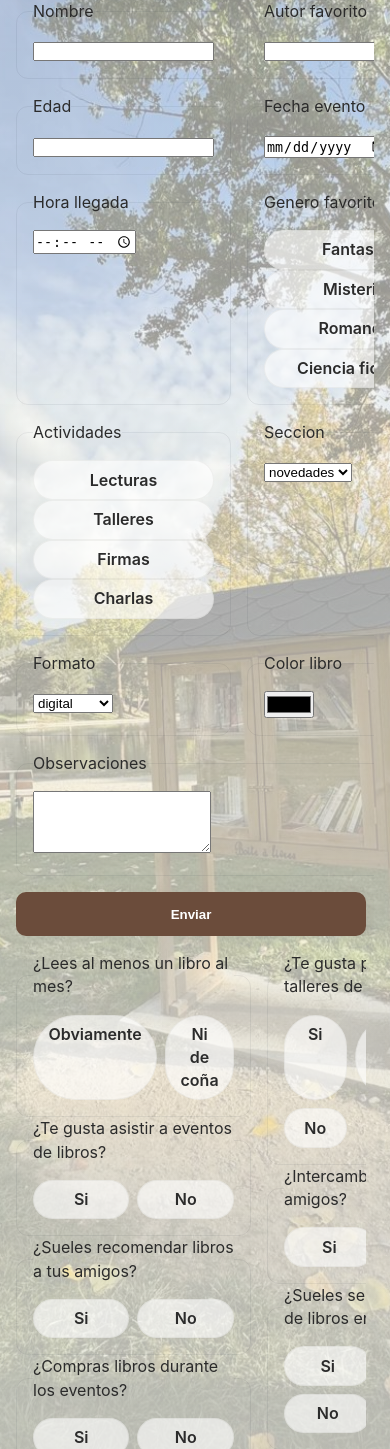
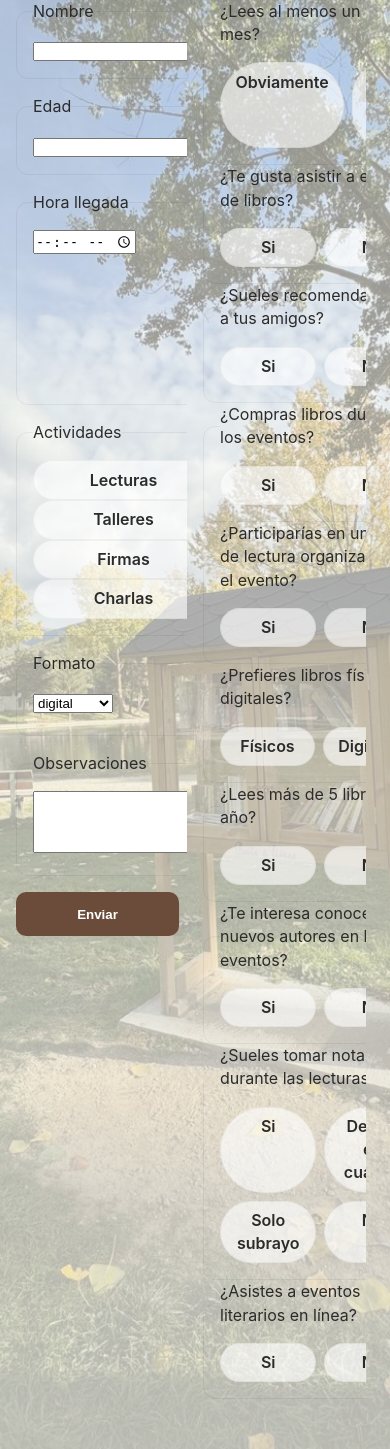
Before and after one commit to LaiaPerez15/sociograma, a PHP site: page / in a window 390 px wide. Shown: the part 130-1579 px from the top of the page. Run offline with PHP 8.4, Linux system fonts and the light colour scheme.

Commit message:
Remove responsive styles for form layout in styles.css

```diff
--- a/assets/css/styles.css
+++ b/assets/css/styles.css
@@ -163,22 +163,6 @@ label.question span {
   width: 100%;
 }
 
-/* Responsive */
-@media (max-width: 900px) {
-  main.form-two-columns {
-    grid-template-columns: 1fr;
-    height: auto;
-  }
-
-  .derecha {
-    max-height: none;
-  }
-
-  .preguntas-grid {
-    grid-template-columns: 1fr;
-  }
-}
-
 .form-two-columns {
   display: grid;
   grid-template-columns: 1fr 1fr;
```
